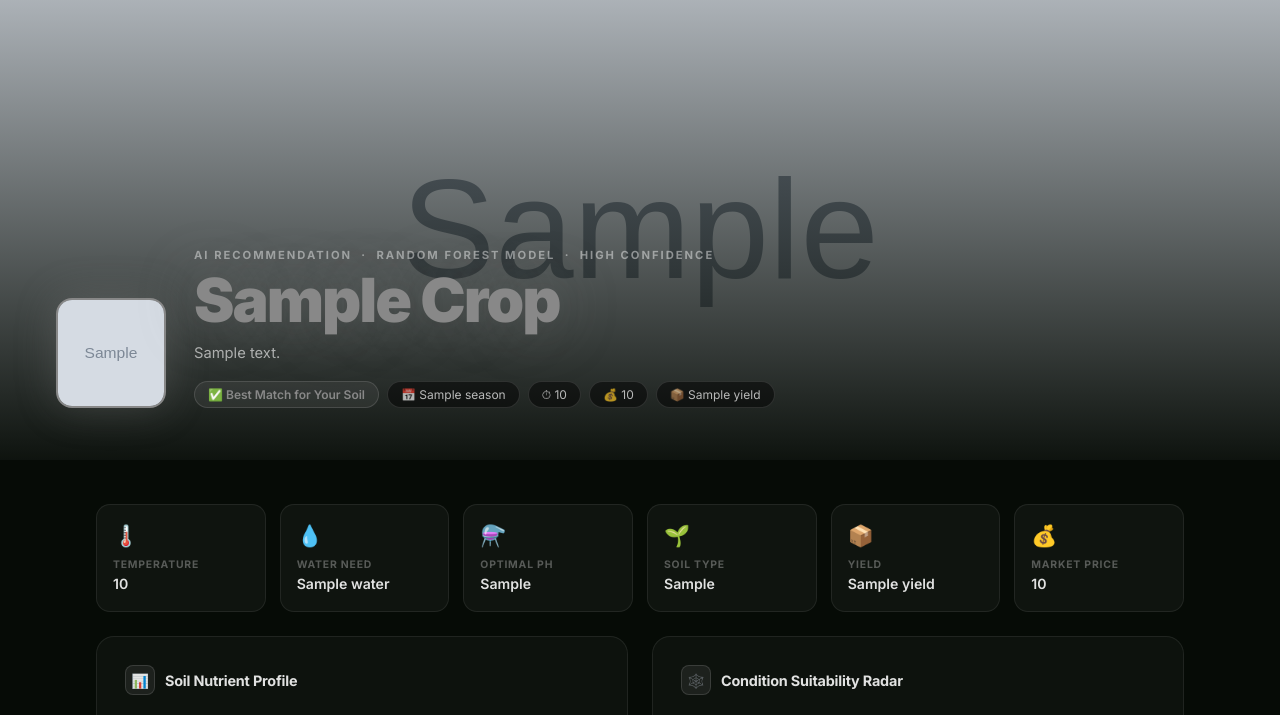
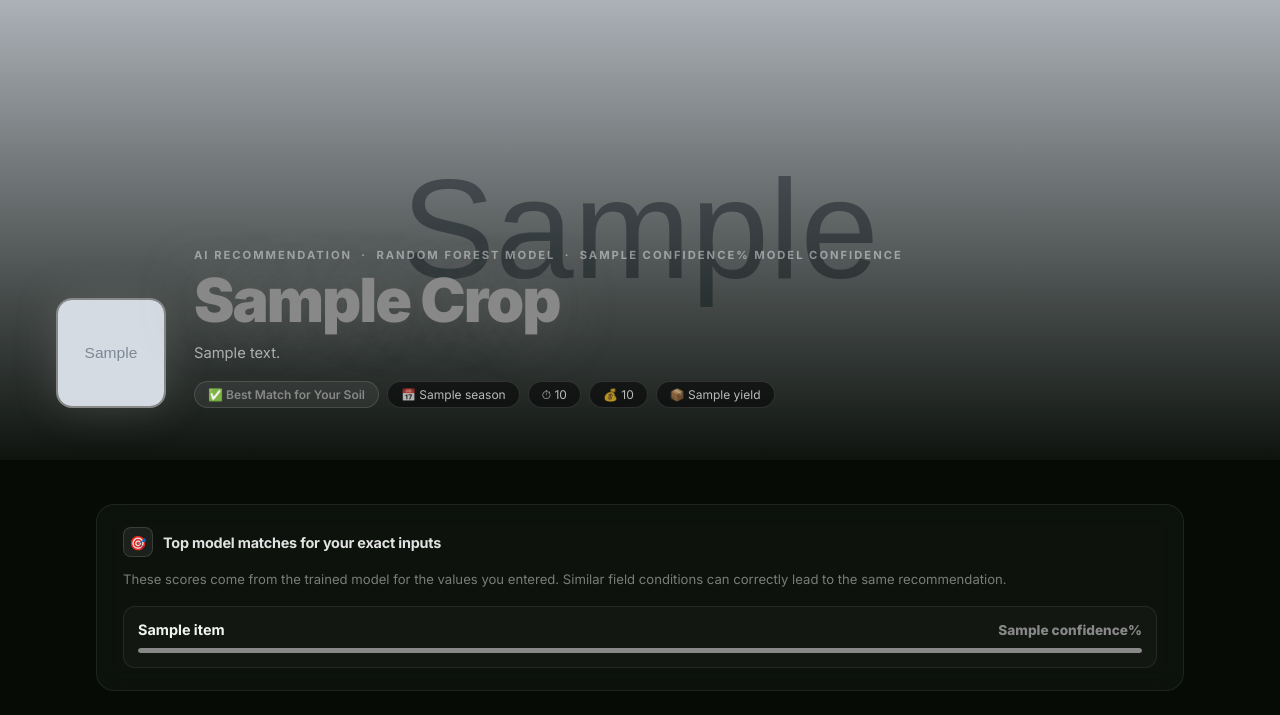
Before and after one commit to kushagra69yr/GOAgro, a Flask app: template templates/result.html in a window 1280 px wide. Shown: the part 64-779 px from the top of the page. Run offline with Flask 3, Linux system fonts and the light colour scheme; the template is opened without the code that fills it: most values are stand-ins (such as "Sample title", 1, 10 or a date in 2020); grey boxes marked "Sample" are stand-in pictures; parts of the project's set-up code (start-up, migrations or seed data) failed here and were passed over.

Commit message:
feat: display model confidence and top crop matches on results

```diff
--- a/templates/result.html
+++ b/templates/result.html
@@ -228,7 +228,7 @@
   <div class="hero-inner">
     <img src="{{ crop.image }}" alt="{{ crop.name }}" class="crop-img"/>
     <div class="hero-text">
-      <div class="hero-eyebrow">AI Recommendation &nbsp;·&nbsp; Random Forest Model &nbsp;·&nbsp; High Confidence</div>
+      <div class="hero-eyebrow">AI Recommendation &nbsp;·&nbsp; Random Forest Model{% if confidence is not none %} &nbsp;·&nbsp; {{ confidence }}% model confidence{% endif %}</div>
       <div class="hero-name">{{ crop.name }}</div>
       <div class="hero-desc">{{ crop.description }}</div>
       <div class="hero-tags">
@@ -243,6 +243,28 @@
 </div>
 
 <div class="content">
+
+  {% if alternatives %}
+  <div class="glass fade-in" style="padding:22px 26px">
+    <div class="card-head"><div class="ci">🎯</div>Top model matches for your exact inputs</div>
+    <p style="color:var(--muted);font-size:.82rem;line-height:1.6;margin:-8px 0 16px">
+      These scores come from the trained model for the values you entered. Similar field conditions can correctly lead to the same recommendation.
+    </p>
+    <div style="display:grid;grid-template-columns:repeat(auto-fit,minmax(170px,1fr));gap:12px">
+      {% for item in alternatives %}
+      <div style="border:1px solid {% if item.name|lower == crop.name|lower %}color-mix(in srgb,var(--accent) 55%,transparent){% else %}var(--border){% endif %};background:rgba(255,255,255,.025);border-radius:12px;padding:14px">
+        <div style="display:flex;justify-content:space-between;gap:10px;align-items:center;margin-bottom:10px">
+          <strong style="font-size:.9rem">{{ item.name }}</strong>
+          <span style="color:var(--accent);font-weight:800;font-size:.85rem">{{ item.confidence }}%</span>
+        </div>
+        <div style="height:5px;background:rgba(255,255,255,.08);border-radius:99px;overflow:hidden">
+          <div style="height:100%;width:{{ item.confidence }}%;background:var(--accent);border-radius:99px"></div>
+        </div>
+      </div>
+      {% endfor %}
+    </div>
+  </div>
+  {% endif %}
 
   <!-- STAT ROW -->
   <div class="stat-row fade-in">
```
